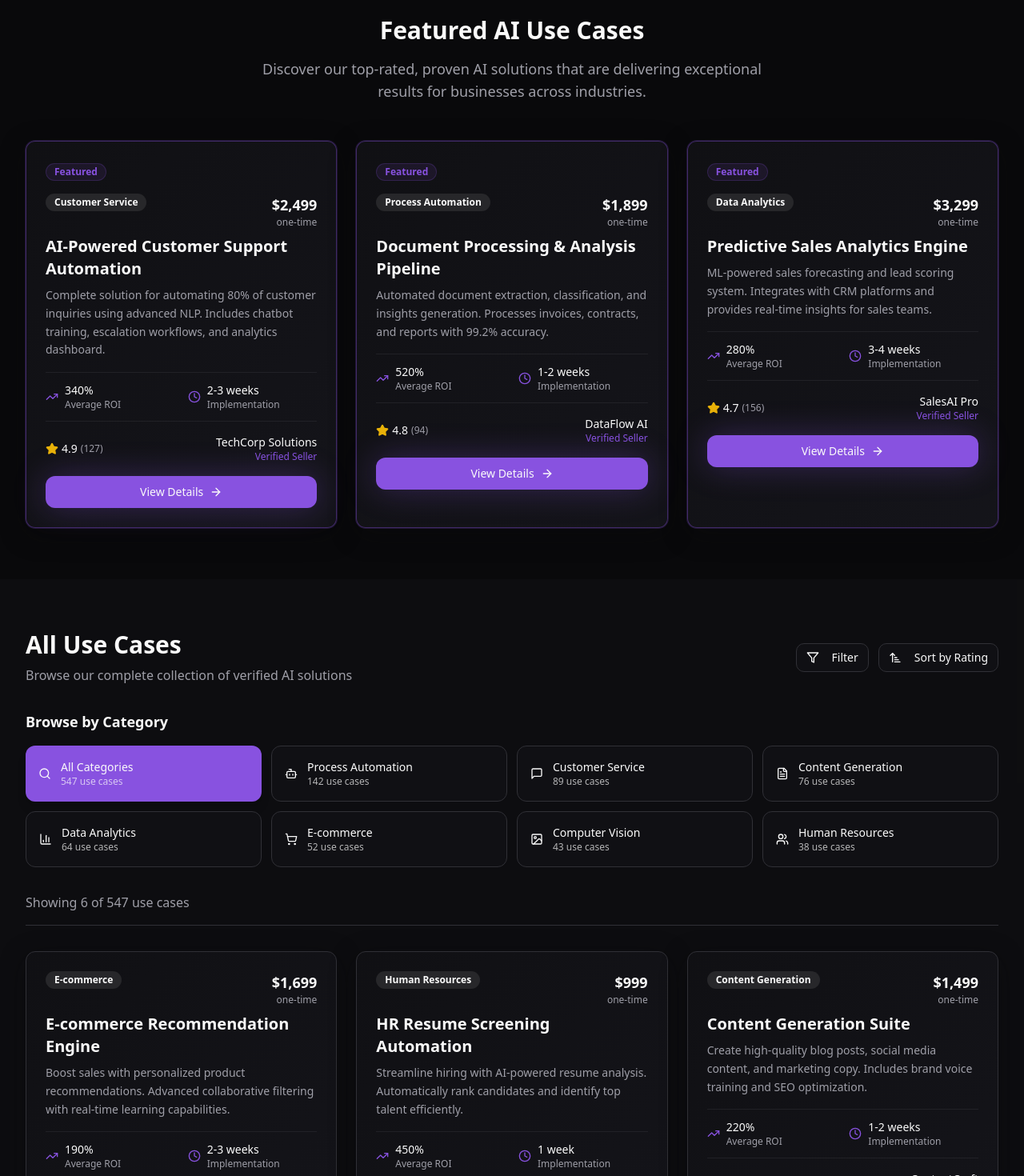
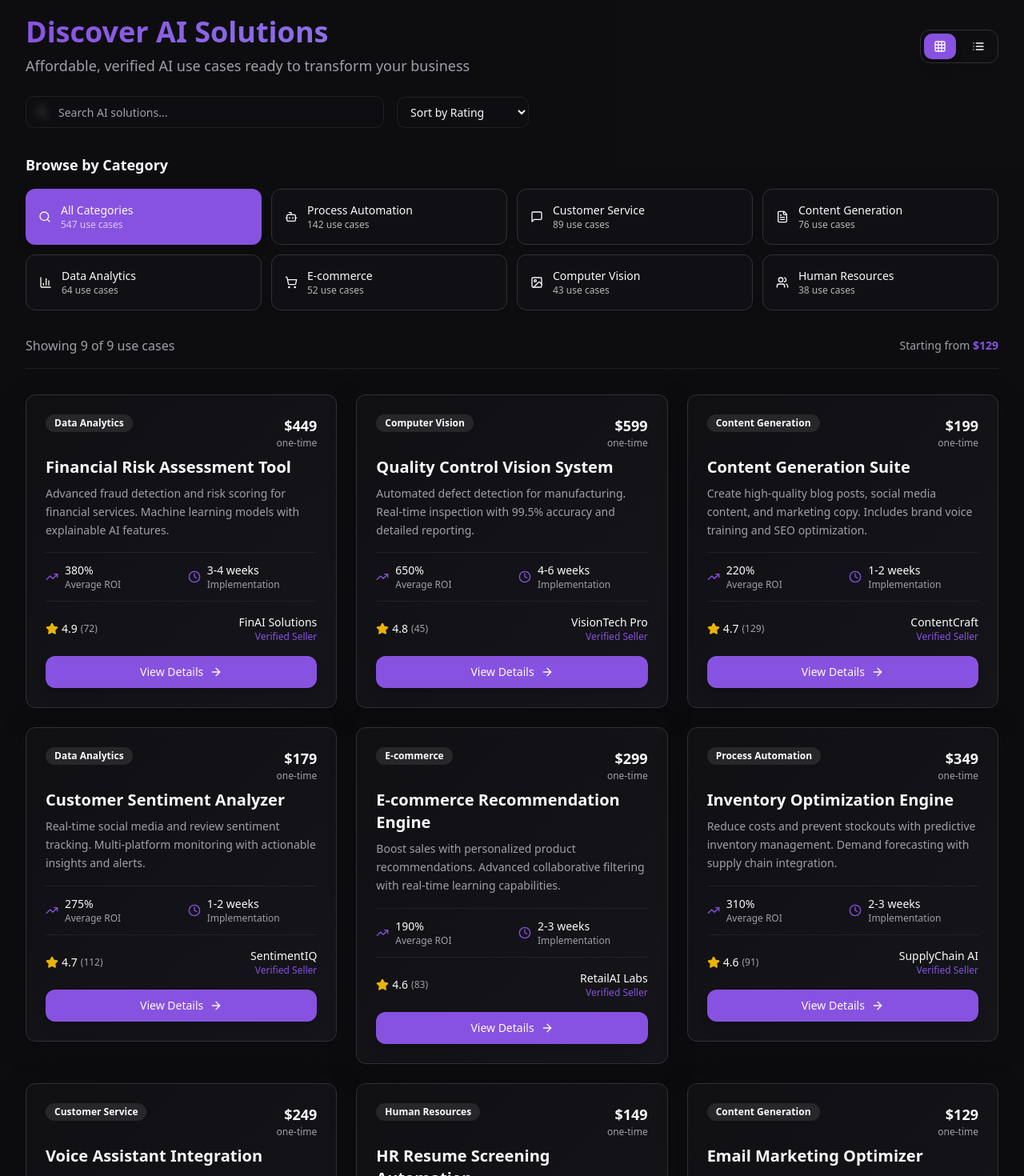
Before and after one commit to Tomeeejus/ai-use-cases, a React (Vite) app: page / in a window 1280 px wide. Shown: the part 800-2270 px from the top of the page at 80% size. Built offline with nearby package versions, Linux system fonts and the light colour scheme.

Commit message:
Refine UI and pricing
Update UI to be more engaging and prioritize showcasing AI use cases. Adjust pricing to be lower and improve navigation for easier browsing of use cases.

```diff
--- a/src/components/FeaturedSection.tsx
+++ b/src/components/FeaturedSection.tsx
@@ -9,7 +9,7 @@ const featuredUseCases = [
     reviews: 127,
     roi: "340%",
     timeToImplement: "2-3 weeks",
-    price: "$2,499",
+    price: "$399",
     featured: true,
     seller: {
       name: "TechCorp Solutions",
@@ -24,7 +24,7 @@ const featuredUseCases = [
     reviews: 94,
     roi: "520%",
     timeToImplement: "1-2 weeks",
-    price: "$1,899",
+    price: "$279",
     featured: true,
     seller: {
       name: "DataFlow AI",
@@ -39,7 +39,7 @@ const featuredUseCases = [
     reviews: 156,
     roi: "280%",
     timeToImplement: "3-4 weeks",
-    price: "$3,299",
+    price: "$549",
     featured: true,
     seller: {
       name: "SalesAI Pro",
--- a/src/components/UseCaseGrid.tsx
+++ b/src/components/UseCaseGrid.tsx
@@ -1,8 +1,9 @@
-import { useState } from "react";
+import { useState, useMemo } from "react";
 import UseCaseCard from "./UseCaseCard";
 import CategoryFilter from "./CategoryFilter";
 import { Button } from "@/components/ui/button";
-import { Filter, SortAsc } from "lucide-react";
+import { Input } from "@/components/ui/input";
+import { Filter, SortAsc, Search, Grid, List } from "lucide-react";
 
 const useCases = [
   {
@@ -13,7 +14,7 @@ const useCases = [
     reviews: 83,
     roi: "190%",
     timeToImplement: "2-3 weeks",
-    price: "$1,699",
+    price: "$299",
     seller: { name: "RetailAI Labs", verified: true }
   },
   {
@@ -24,7 +25,7 @@ const useCases = [
     reviews: 67,
     roi: "450%",
     timeToImplement: "1 week",
-    price: "$999",
+    price: "$149",
     seller: { name: "HireSmart AI", verified: true }
   },
   {
@@ -35,7 +36,7 @@ const useCases = [
     reviews: 129,
     roi: "220%",
     timeToImplement: "1-2 weeks",
-    price: "$1,499",
+    price: "$199",
     seller: { name: "ContentCraft", verified: true }
   },
   {
@@ -46,7 +47,7 @@ const useCases = [
     reviews: 45,
     roi: "650%",
     timeToImplement: "4-6 weeks",
-    price: "$4,999",
+    price: "$599",
     seller: { name: "VisionTech Pro", verified: true }
   },
   {
@@ -57,7 +58,7 @@ const useCases = [
     reviews: 72,
     roi: "380%",
     timeToImplement: "3-4 weeks",
-    price: "$3,899",
+    price: "$449",
     seller: { name: "FinAI Solutions", verified: true }
   },
   {
@@ -68,68 +69,200 @@ const useCases = [
     reviews: 91,
     roi: "310%",
     timeToImplement: "2-3 weeks",
-    price: "$2,299",
+    price: "$349",
     seller: { name: "SupplyChain AI", verified: true }
+  },
+  {
+    title: "Customer Sentiment Analyzer",
+    description: "Real-time social media and review sentiment tracking. Multi-platform monitoring with actionable insights and alerts.",
+    category: "Data Analytics",
+    rating: 4.7,
+    reviews: 112,
+    roi: "275%",
+    timeToImplement: "1-2 weeks",
+    price: "$179",
+    seller: { name: "SentimentIQ", verified: true }
+  },
+  {
+    title: "Email Marketing Optimizer",
+    description: "AI-powered email campaign optimization. A/B testing automation, send-time optimization, and personalized content.",
+    category: "Content Generation",
+    rating: 4.5,
+    reviews: 88,
+    roi: "195%",
+    timeToImplement: "1 week",
+    price: "$129",
+    seller: { name: "MailAI Pro", verified: true }
+  },
+  {
+    title: "Voice Assistant Integration",
+    description: "Custom voice commands for business workflows. Natural language processing with multi-language support.",
+    category: "Customer Service",
+    rating: 4.6,
+    reviews: 76,
+    roi: "320%",
+    timeToImplement: "2-3 weeks",
+    price: "$249",
+    seller: { name: "VoiceFlow AI", verified: true }
   }
 ];
 
 const UseCaseGrid = () => {
   const [selectedCategory, setSelectedCategory] = useState('all');
   const [sortBy, setSortBy] = useState('rating');
+  const [searchQuery, setSearchQuery] = useState('');
+  const [viewMode, setViewMode] = useState<'grid' | 'list'>('grid');
+
+  const filteredAndSortedUseCases = useMemo(() => {
+    let filtered = useCases.filter(useCase => {
+      const matchesCategory = selectedCategory === 'all' || useCase.category.toLowerCase().includes(selectedCategory.replace('-', ' '));
+      const matchesSearch = searchQuery === '' ||
+        useCase.title.toLowerCase().includes(searchQuery.toLowerCase()) ||
+        useCase.description.toLowerCase().includes(searchQuery.toLowerCase()) ||
+        useCase.category.toLowerCase().includes(searchQuery.toLowerCase());
+      return matchesCategory && matchesSearch;
+    });
+
+    return filtered.sort((a, b) => {
+      switch (sortBy) {
+        case 'price-low':
+          return parseInt(a.price.replace('$', '')) - parseInt(b.price.replace('$', ''));
+        case 'price-high':
+          return parseInt(b.price.replace('$', '')) - parseInt(a.price.replace('$', ''));
+        case 'rating':
+          return b.rating - a.rating;
+        case 'reviews':
+          return b.reviews - a.reviews;
+        default:
+          return 0;
+      }
+    });
+  }, [selectedCategory, searchQuery, sortBy]);
 
   return (
     <section className="py-16 bg-muted/20">
       <div className="max-w-7xl mx-auto px-4 sm:px-6 lg:px-8">
         <div className="space-y-8">
-          {/* Header */}
+          {/* Header with Search */}
+          <div className="space-y-6">
             <div className="flex flex-col lg:flex-row lg:items-center lg:justify-between gap-4">
-            <div>
-              <h2 className="text-3xl font-bold text-foreground mb-2">
-                All Use Cases
+              <div className="animate-fade-in">
+                <h2 className="text-4xl font-bold text-foreground mb-2 bg-gradient-primary bg-clip-text text-transparent">
+                  Discover AI Solutions
                 </h2>
-              <p className="text-muted-foreground">
-                Browse our complete collection of verified AI solutions
+                <p className="text-muted-foreground text-lg">
+                  Affordable, verified AI use cases ready to transform your business
                 </p>
               </div>
 
               <div className="flex items-center gap-3">
-              <Button variant="outline" size="sm">
-                <Filter className="w-4 h-4 mr-2" />
-                Filter
+                <div className="flex items-center gap-2 bg-card/50 backdrop-blur-sm border rounded-lg p-1">
+                  <Button
+                    variant={viewMode === 'grid' ? 'default' : 'ghost'}
+                    size="sm"
+                    onClick={() => setViewMode('grid')}
+                    className="h-8"
+                  >
+                    <Grid className="w-4 h-4" />
                   </Button>
-              <Button variant="outline" size="sm">
-                <SortAsc className="w-4 h-4 mr-2" />
-                Sort by Rating
+                  <Button
+                    variant={viewMode === 'list' ? 'default' : 'ghost'}
+                    size="sm"
+                    onClick={() => setViewMode('list')}
+                    className="h-8"
+                  >
+                    <List className="w-4 h-4" />
                   </Button>
+                </div>
+              </div>
+            </div>
+
+            {/* Search and Sort Bar */}
+            <div className="flex flex-col md:flex-row gap-4 items-center">
+              <div className="relative flex-1 max-w-md">
+                <Search className="absolute left-3 top-1/2 transform -translate-y-1/2 text-muted-foreground w-4 h-4" />
+                <Input
+                  placeholder="Search AI solutions..."
+                  value={searchQuery}
+                  onChange={(e) => setSearchQuery(e.target.value)}
+                  className="pl-10 bg-card/50 backdrop-blur-sm border-border/50 focus:border-primary/50 transition-colors"
+                />
+              </div>
+
+              <div className="flex items-center gap-3">
+                <select
+                  value={sortBy}
+                  onChange={(e) => setSortBy(e.target.value)}
+                  className="bg-card/50 backdrop-blur-sm border border-border/50 rounded-md px-3 py-2 text-sm text-foreground focus:border-primary/50 outline-none transition-colors"
+                >
+                  <option value="rating">Sort by Rating</option>
+                  <option value="price-low">Price: Low to High</option>
+                  <option value="price-high">Price: High to Low</option>
+                  <option value="reviews">Most Reviews</option>
+                </select>
+              </div>
             </div>
           </div>
 
           {/* Category Filter */}
+          <div className="animate-fade-in">
             <CategoryFilter
               selectedCategory={selectedCategory}
               onCategoryChange={setSelectedCategory}
             />
-
-          {/* Results Count */}
-          <div className="flex items-center justify-between border-b border-border pb-4">
-            <p className="text-muted-foreground">
-              Showing {useCases.length} of 547 use cases
-            </p>
           </div>
 
-          {/* Grid */}
-          <div className="grid md:grid-cols-2 lg:grid-cols-3 gap-6">
-            {useCases.map((useCase, index) => (
-              <UseCaseCard key={index} {...useCase} />
+          {/* Results Count and Stats */}
+          <div className="flex flex-col sm:flex-row sm:items-center sm:justify-between gap-4 border-b border-border/50 pb-4">
+            <div className="flex items-center gap-4">
+              <p className="text-muted-foreground">
+                Showing {filteredAndSortedUseCases.length} of {useCases.length} use cases
+              </p>
+              {searchQuery && (
+                <span className="text-xs bg-primary/10 text-primary px-2 py-1 rounded-full">
+                  Results for "{searchQuery}"
+                </span>
+              )}
+            </div>
+            <div className="text-sm text-muted-foreground">
+              Starting from <span className="text-primary font-semibold">$129</span>
+            </div>
+          </div>
+
+          {/* Grid/List View */}
+          <div className={`${
+            viewMode === 'grid'
+              ? 'grid md:grid-cols-2 lg:grid-cols-3 gap-6'
+              : 'space-y-4'
+          } animate-fade-in`}>
+            {filteredAndSortedUseCases.map((useCase, index) => (
+              <div
+                key={index}
+                className="animate-scale-in"
+                style={{ animationDelay: `${index * 50}ms` }}
+              >
+                <UseCaseCard {...useCase} />
+              </div>
             ))}
           </div>
 
+          {filteredAndSortedUseCases.length === 0 && (
+            <div className="text-center py-12 animate-fade-in">
+              <Search className="w-12 h-12 text-muted-foreground mx-auto mb-4 opacity-50" />
+              <h3 className="text-lg font-medium text-foreground mb-2">No results found</h3>
+              <p className="text-muted-foreground">Try adjusting your search or filter criteria</p>
+            </div>
+          )}
+
           {/* Load More */}
-          <div className="text-center pt-8">
-            <Button variant="outline" size="lg">
+          {filteredAndSortedUseCases.length > 0 && (
+            <div className="text-center pt-8 animate-fade-in">
+              <Button variant="outline" size="lg" className="hover-scale">
                 Load More Use Cases
+                <span className="ml-2 text-xs text-primary">+{Math.max(0, 547 - filteredAndSortedUseCases.length)} more</span>
               </Button>
             </div>
+          )}
         </div>
       </div>
     </section>
--- a/src/index.css
+++ b/src/index.css
@@ -143,4 +143,40 @@
   .transition-smooth {
     transition: var(--transition-smooth);
   }
+
+  /* Interactive animations */
+  .hover-scale {
+    @apply transition-transform duration-200 hover:scale-105;
+  }
+
+  /* Fade animations */
+  .animate-fade-in {
+    animation: fade-in 0.6s ease-out;
+  }
+
+  .animate-scale-in {
+    animation: scale-in 0.4s ease-out;
+  }
+
+  @keyframes fade-in {
+    from {
+      opacity: 0;
+      transform: translateY(20px);
+    }
+    to {
+      opacity: 1;
+      transform: translateY(0);
+    }
+  }
+
+  @keyframes scale-in {
+    from {
+      opacity: 0;
+      transform: scale(0.95);
+    }
+    to {
+      opacity: 1;
+      transform: scale(1);
+    }
+  }
 }
--- a/src/pages/Index.tsx
+++ b/src/pages/Index.tsx
@@ -8,8 +8,8 @@ const Index = () => {
     <div className="min-h-screen bg-background">
       <Navigation />
       <HeroSection />
+      <UseCaseGrid />
       <FeaturedSection />
-      <UseCaseGrid />
     </div>
   );
 };
```
Lines whose indentation alone changed are shown as unchanged.
